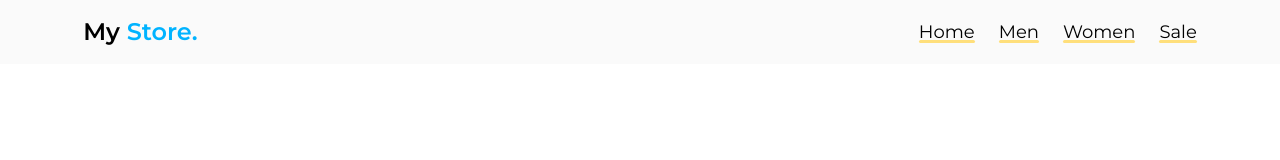
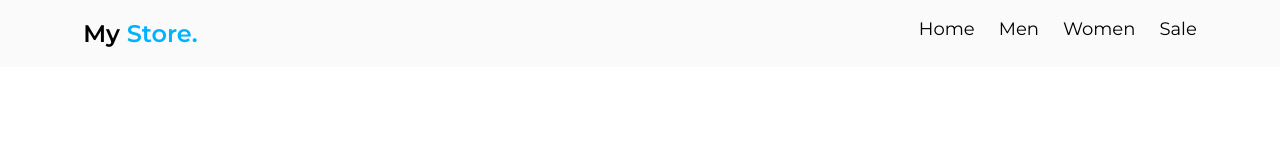
Before and after one commit to gift56/fitness_shop, a React (Vite) app: page / in a window 1280 px wide. Shown: the top 160 px of the page. Built offline with nearby package versions, Linux system fonts and the light colour scheme.

Commit message:
added links

```diff
--- a/src/components/Header.jsx
+++ b/src/components/Header.jsx
@@ -36,7 +36,7 @@ const Header = () => {
                 spy={true}
                 smooth={true}
                 key={i}
-                className="text-black font-normal text-[18px] cursor-pointer linkHover relative"
+                className="text-black font-normal text-[18px] cursor-pointer linkHover relative pb-2"
               >
                 {text}
               </Link>
--- a/src/index.css
+++ b/src/index.css
@@ -15,8 +15,12 @@
     content: "";
     position: absolute;
     bottom: 3px;
-    width: 100%;
+    width: 0%;
     height: 3px;
     background-color: #ffdf7b;
     border-radius: 18px;
+    transition: all 500ms ease-in-out;
 }
+.linkHover:hover::before {
+    width: 100%;
+}
```
